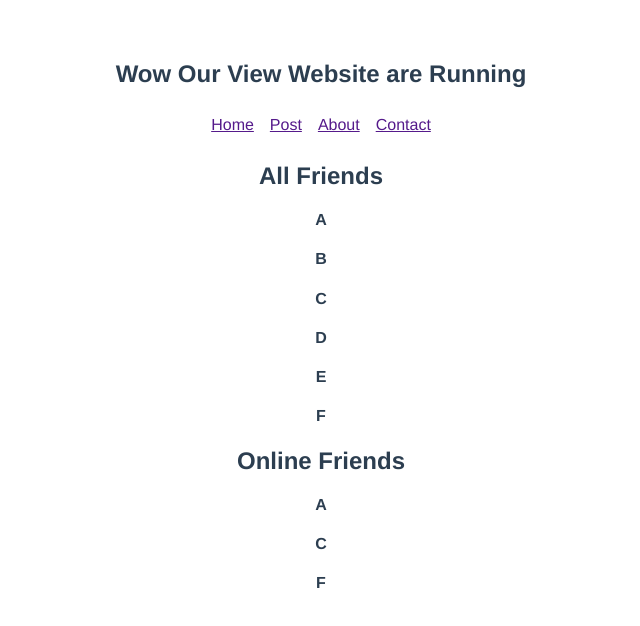
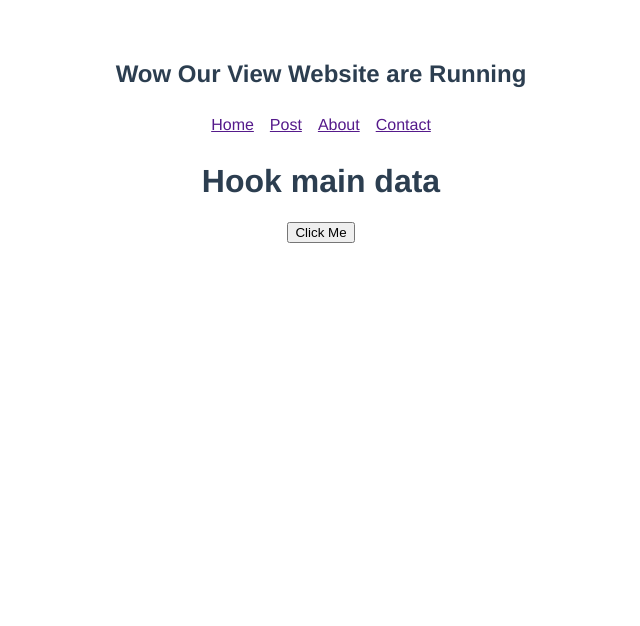
Before and after one commit to sabbirhossain540/Vue-js-Fundermentals, a Vue app in the folder vue-practice/: page / in a window 1280 px wide. Shown: the top 626 px of the page, without its empty margins (319-959 px from the left). Built offline with nearby package versions, Linux system fonts and the light colour scheme.

Commit message:
vue hook

```diff
--- a/vue-practice/src/App.vue
+++ b/vue-practice/src/App.vue
@@ -2,10 +2,11 @@
   <div id="app">
     <h2>{{ title }}</h2>
     <navbar></navbar>
+    <Hook></Hook>
 
-    <AllFriends :friends="friends" @delete="deleteFriend"></AllFriends>
+  <!--  <AllFriends :friends="friends" @delete="deleteFriend"></AllFriends>
 
-    <OnlineFriends :friends="friends"></OnlineFriends>
+    <OnlineFriends :friends="friends"></OnlineFriends> -->
 
   </div>
 </template>
@@ -13,36 +14,38 @@
 <script>
 
 import Navbar from './components/Navbar.vue'
+import Hook from './components/Hook.vue'
 
-import AllFriends from './components/AllFriends.vue'
+//import AllFriends from './components/AllFriends.vue'
 
-import OnlineFriends from './components/OnlineFriends.vue'
+//import OnlineFriends from './components/OnlineFriends.vue'
 
 export default {
   name: 'App',
   data(){
     return {
       title : 'Wow Our View Website are Running',
-      friends: [
-          { name: 'A', online: true},
-          { name: 'B', online: false},
-          { name: 'C', online: true},
-          { name: 'D', online: false},
-          { name: 'E', online: false},
-          { name: 'F', online: true}
-        ]
+      // friends: [
+      //     { name: 'A', online: true},
+      //     { name: 'B', online: false},
+      //     { name: 'C', online: true},
+      //     { name: 'D', online: false},
+      //     { name: 'E', online: false},
+      //     { name: 'F', online: true}
+      //   ]
     }
   },
   components:{
-    Navbar, AllFriends, OnlineFriends
+   // Navbar, AllFriends, OnlineFriends
+   Navbar, Hook
   },
   methods:{
-    deleteFriend(payload){
-      //console.log(payload)
-      this.friends = this.friends.filter(friend => {
-        return friend.name !==payload.name
-      })
-    }
+    // deleteFriend(payload){
+    //   //console.log(payload)
+    //   this.friends = this.friends.filter(friend => {
+    //     return friend.name !==payload.name
+    //   })
+    // }
   }
 }
 
--- /dev/null
+++ b/vue-practice/src/components/Hook.vue
@@ -0,0 +1,39 @@
+<template>
+	<div class="Hook">
+		<h1>{{ title }}</h1>
+		<button @click="ChangeTitle">Click Me</button>
+	</div>
+
+</template>
+
+<script>
+
+	export default {
+		name: 'Hook',
+		data(){
+			return {
+				title: 'Hook main data'
+			}
+		},
+		methods:{
+			ChangeTitle(){
+				this.title = 'Hook Updated Data'
+			}
+		},
+		beforeCreate(){
+				alert("Before Accelarated Hook")
+		},
+		created(){
+				alert("Created Hook")
+		},
+		beforeUpdate(){
+			alert("Before update Accelarated Hook")
+		}
+	}
+
+</script>
+
+<style scoped>
+
+
+</style>
```
